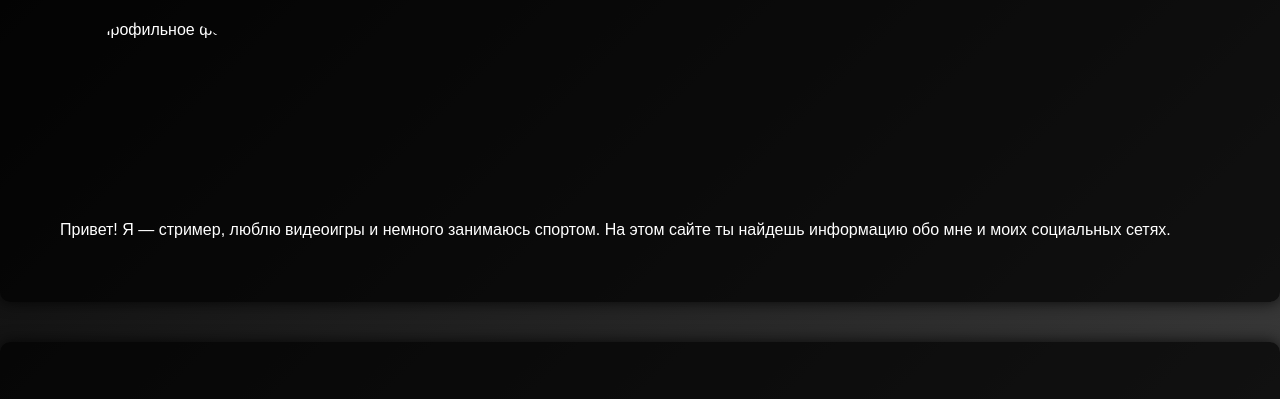
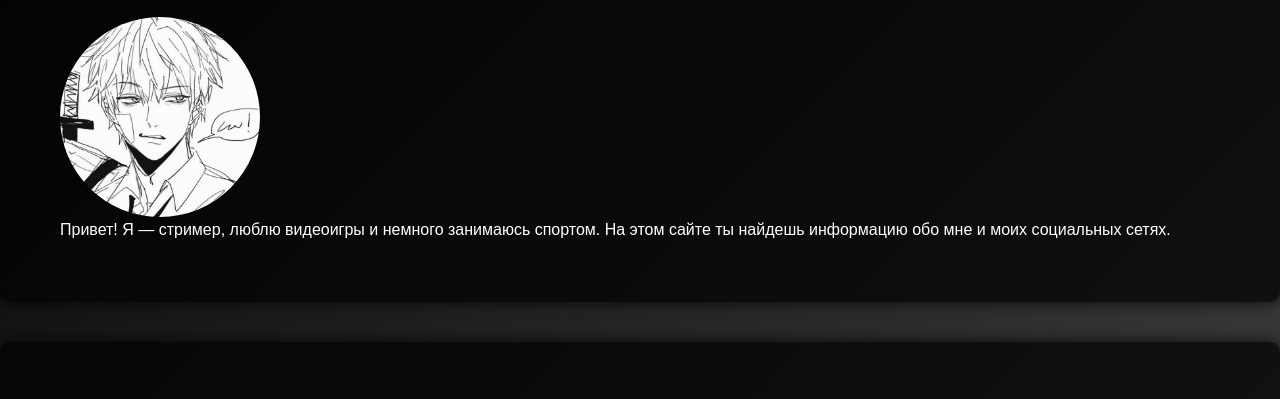
Before and after one commit to b1ologist/sc1entist123, a plain HTML site: page index.html in a window 1280 px wide. Shown: the part 392-791 px from the top of the page. Drawn offline with Linux system fonts and the light colour scheme.

Commit message:
Update index.html

```diff
--- a/index.html
+++ b/index.html
@@ -144,7 +144,7 @@
       <h2>Обо мне</h2>
       <div class="about-content">
         <!-- Поменяй путь к изображению на своё, если нужно -->
-        <img src="assets/profile.jpg" alt="Профильное фото" class="profile-img">
+        <img src="8f8dd5ca65147f252a143f528584f2b8.jpg" alt="Профильное фото" class="profile-img">
         <p>Привет! Я — стример, люблю видеоигры и немного занимаюсь спортом. На этом сайте ты найдешь информацию обо мне и моих социальных сетях.</p>
       </div>
     </div>
```
